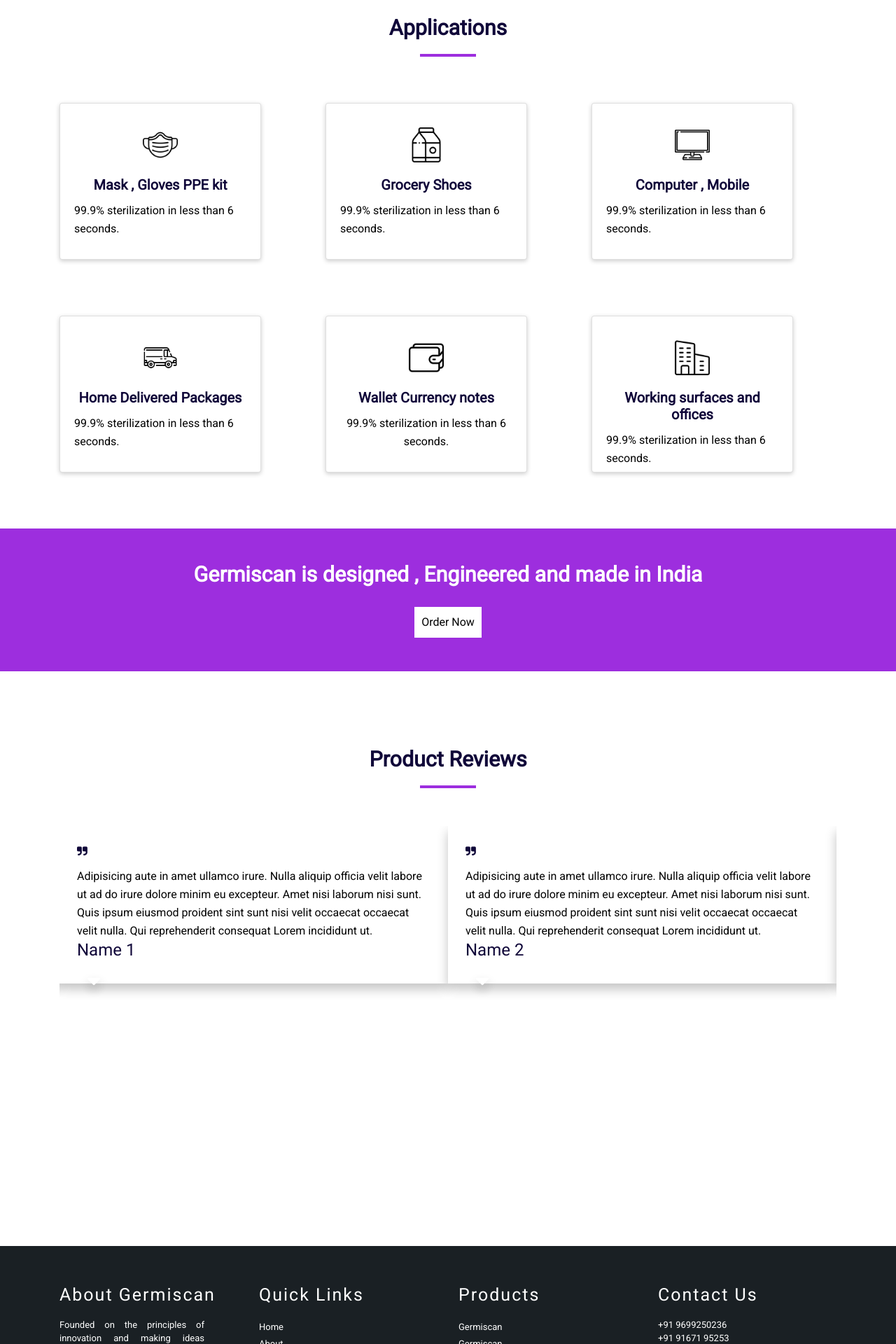
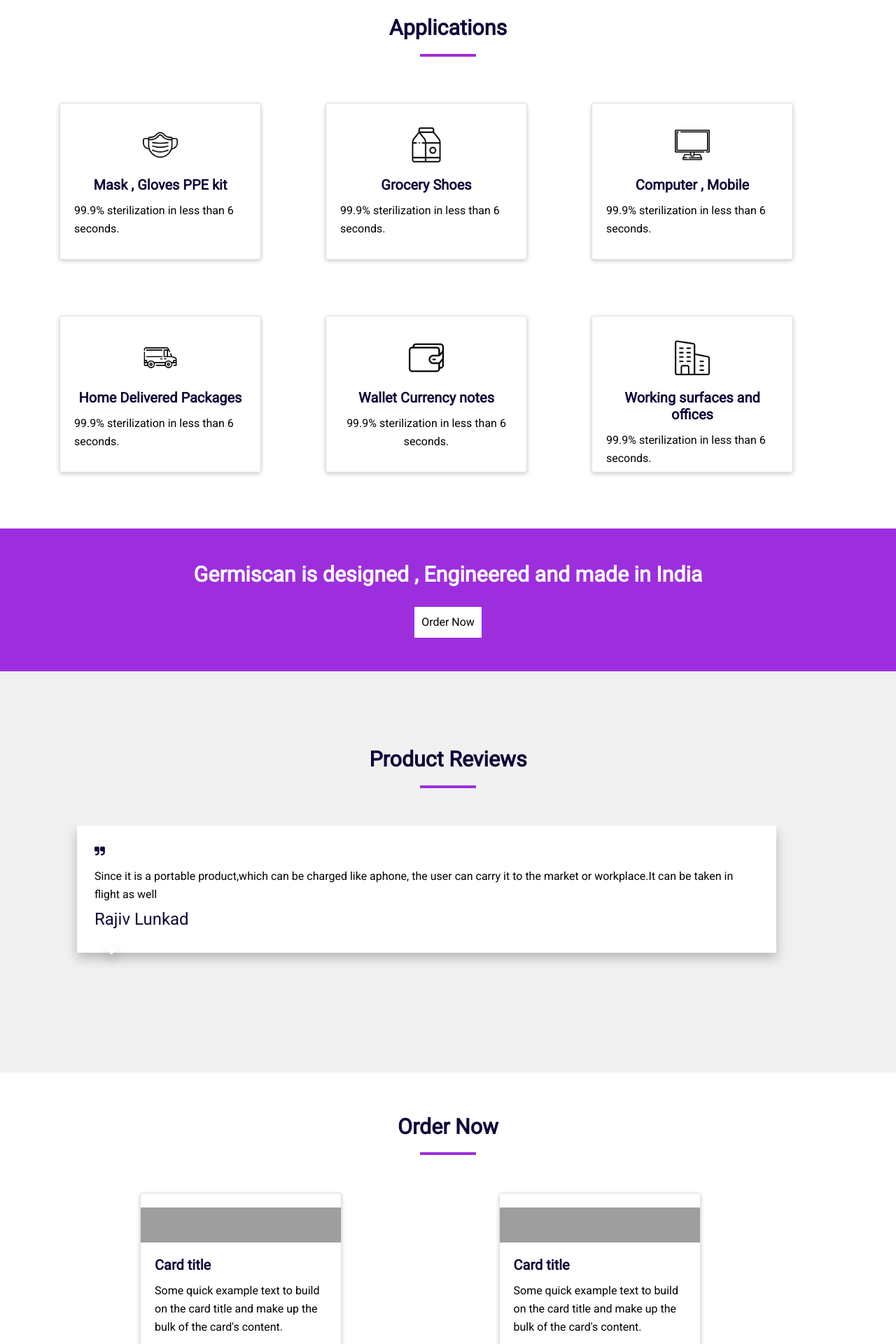
Before and after one commit to karansosa/germiscan-website, a PHP site: page / in a window 1280 px wide. Shown: the part 920-2840 px from the top of the page at 70% size. Run offline with PHP 8.4, Linux system fonts and the light colour scheme; some libraries are stand-ins or nearby versions; grey boxes are pictures that could not be loaded.

Commit message:
Oder now cards added

```diff
--- a/css/style.css
+++ b/css/style.css
@@ -339,17 +339,6 @@
 /* testimonial slider */
 
 
-
-.wrapper::after{
-	content: '';
-	position: absolute;
-	left: 0;
-	bottom: 0;
-	width: 100%;
-	height: 50%;
-	z-index: -1;
-}
-
 p{
 	font-size: 16px;
 	line-height: 26px;
@@ -383,5 +372,48 @@
 }
 
 .items{
-	width: 80%;
+	margin: 0 25px;
 }
+
+.testimonial-slider
+{
+	height: 400px;
+}
+
+.testimonials
+{
+	background-color: #f0f0f0;
+}
+
+.bg-light {
+    /* background-color: #f8f9fa!important; */
+    background: transparent !important;
+}
+
+.darkHeader{
+	background-color: #f8f9fa!important;
+}
+
+
+/* Order Now */
+
+.cart
+{
+	margin-left: 100px;
+}
+
+.onw{
+	background-color: #1A2024;
+	color: white;
+	padding: 7px 7px;
+	font-size: 12px;
+}
+
+
+/* Frequently Asked Questions*/
+
+
+.accordion>.card>.card-header{
+	padding: 0px 0px;
+	background: #9D2EDE;
+}
--- a/footer.php
+++ b/footer.php
@@ -57,10 +57,12 @@
   $(document).ready(function(){
     $('.slider').slick({
         infinite: true,
-        slidesToShow: 2,
+        slidesToShow: 1,
         slidesToScroll: 1,
         prevArrow: false,
-        nextArrow: false
+        nextArrow: false,
+        autoplay: true,
+        autoplaySpeed: 3000
     });
 });
 
--- a/header.php
+++ b/header.php
@@ -7,7 +7,7 @@
 <link href = "css/style.css" rel="stylesheet">
 <link href="https://fonts.googleapis.com/css2?family=Roboto&display=swap" rel="stylesheet">
 <link href="https://cdnjs.cloudflare.com/ajax/libs/font-awesome/4.7.0/css/font-awesome.css" rel="stylesheet">
-<link href="css/slick.css">
+<link href="css/slick.css?1234">
 <link href="css/slick-theme.css">
 </head>
 
--- a/index.php
+++ b/index.php
@@ -140,68 +140,89 @@
 
 <section class=" testimonials pt-5">
 <h1 class="text-center wgh">Product Reviews</h1>
-	<div class="container pt-5">
+	<div class="container pt-5 testimonial-slider">
 		<div class="wrapper">
 				<div class="slider">
 					<div class="items">
-						<div class="text">
+						<div class="text" style="width: 90%;">
 							<i class="fa fa-quote-right"> </i>
-							<p> Adipisicing aute in amet ullamco irure. Nulla aliquip officia velit labore ut ad do irure dolore minim eu excepteur.
-								Amet nisi laborum nisi sunt. Quis ipsum eiusmod proident sint sunt nisi velit occaecat occaecat velit nulla. Qui
-								reprehenderit consequat Lorem incididunt ut.</p>
+							<p>Since it is a portable product,which can be charged like aphone, the user can carry
+								it to the market or workplace.It can be taken in flight as well</p>
 						<div class="admin">
-							<h4> Name 1 </h4>
+							<h4 class="pt-2"> Rajiv Lunkad </h4>
 						</div>
 							</div>
 
 					</div>
 
-					<div class="items">
-						<div class="text">
+					<div class="items" >
+						<div class="text" style="width: 90%;">
 							<i class="fa fa-quote-right"> </i>
-							<p> Adipisicing aute in amet ullamco irure. Nulla aliquip officia velit labore ut ad do irure dolore minim eu excepteur.
-								Amet nisi laborum nisi sunt. Quis ipsum eiusmod proident sint sunt nisi velit occaecat occaecat velit nulla. Qui
-								reprehenderit consequat Lorem incididunt ut.</p>
+							<p> At Le Mill, we are Committed to our collective safety,as we adapt to COVID-19.For example,
+								all our garments are now being steamed twice a day.We started using a Germiscan which uses
+								UV-C technology to sterilise surfaces in less than 60 seconds. The Germiscan is used on all
+								garments before our pieces are packed by our masked and gloved team and placed into sanitised
+								shopping boxes</p>
 
 							<div class="admin">
-							<h4> Name 2 </h4>
+							<h4 class="pt-2"> Cecilia Morelli  </h4>
 							</div>
 						</div>
 
 					</div>
 
-					<div class="items">
-						<div class="text">
-							<i class="fa fa-quote-right"> </i>
-							<p> Adipisicing aute in amet ullamco irure. Nulla aliquip officia velit labore ut ad do irure dolore minim eu excepteur.
-								Amet nisi laborum nisi sunt. Quis ipsum eiusmod proident sint sunt nisi velit occaecat occaecat velit nulla. Qui
-								reprehenderit consequat Lorem incididunt ut.</p>
-								<div class="admin">
-									<h4> Name 3 </h4>
-								</div>
-							</div>
 
-					</div>
 
-					<div class="items">
-						<div class="text">
-							<i class="fa fa-quote-right"> </i>
-							<p> Adipisicing aute in amet ullamco irure. Nulla aliquip officia velit labore ut ad do irure dolore minim eu excepteur.
-								Amet nisi laborum nisi sunt. Quis ipsum eiusmod proident sint sunt nisi velit occaecat occaecat velit nulla. Qui
-								reprehenderit consequat Lorem incididunt ut.</p>
-
-									<div class="admin">
-									<h4> Name 4 </h4>
-								</div>
-							</div>
-
-					</div>
 				</div>
 			</div>
 	</div>
 
+</section>
 
+<section class="faq pb-3">
+<h1 class="text-center wgh">Order Now</h1>
+<div class="container">
+	<div class="row pt-5 cart">
+		<div class="col-lg-6 col-md-6 col-sm-12">
+			<div class="card" style="width: 18rem; height: 18rem">
+				<img class="card-img-top" src="..." alt="Card image cap">
+					<div class="card-body">
+						<h5 class="card-title">Card title</h5>
+							<p class="card-text pb-2">Some quick example text to build on the card title and make up the bulk of the card's content.</p>
+								<div class="d-flex pt-3 ">
+									<a class="on-btn onw"> Order Now </a>
+									<a class="on-btn onw"> Add to cart </a>
+								</div>
+					</div>
+			</div>
+		</div>
 
+		<div class="col-lg-6 col-md-6 col-sm-12">
+			<div class="card" style="width: 18rem; height: 18rem">
+			<img class="card-img-top" src="..." alt="Card image cap">
+					<div class="card-body">
+						<h5 class="card-title">Card title</h5>
+							<p class="card-text pb-2">Some quick example text to build on the card title and make up the bulk of the card's content.</p>
+								<div class="d-flex pt-3 ">
+									<a class="on-btn onw"> Order Now </a>
+									<a class="on-btn onw"> Add to cart </a>
+								</div>
+					</div>
+			</div>
+		</div>
+
+	</div>
+
+</div>
+
+</section>
+
+<section class="faq">
+
+<div class="container pt-5 pb-3">
+<h1 class="text-center wgh">Frequently Asked Questions</h1>
+
+</div>
 
 </section>
 
--- a/js/main.js
+++ b/js/main.js
@@ -1,12 +1,28 @@
+// Nav Class Add
+
 $(window).scroll(function() {
     var scroll = $(window).scrollTop();
 
-     //>=, not <=
     if (scroll >= 500) {
-        //clearHeader, not clearheader - caps H
         $(".navbar").addClass("darkHeader");
     }
+    else
+    {
+        $(".navbar").removeClass("darkHeader");
+    }
 });
+
+// $(function(){
+
+//     $(document).ready(function () {
+//     $('#toggle').click(function() {
+//         $(this).toggleClass('active');
+//         $('#fullnav').toggleClass('open');
+//       });
+//       });
+// })
+
+// Product Reviews
 
 $(document).ready(function(){
     $('.ct-slick-homepage').slick({
```
